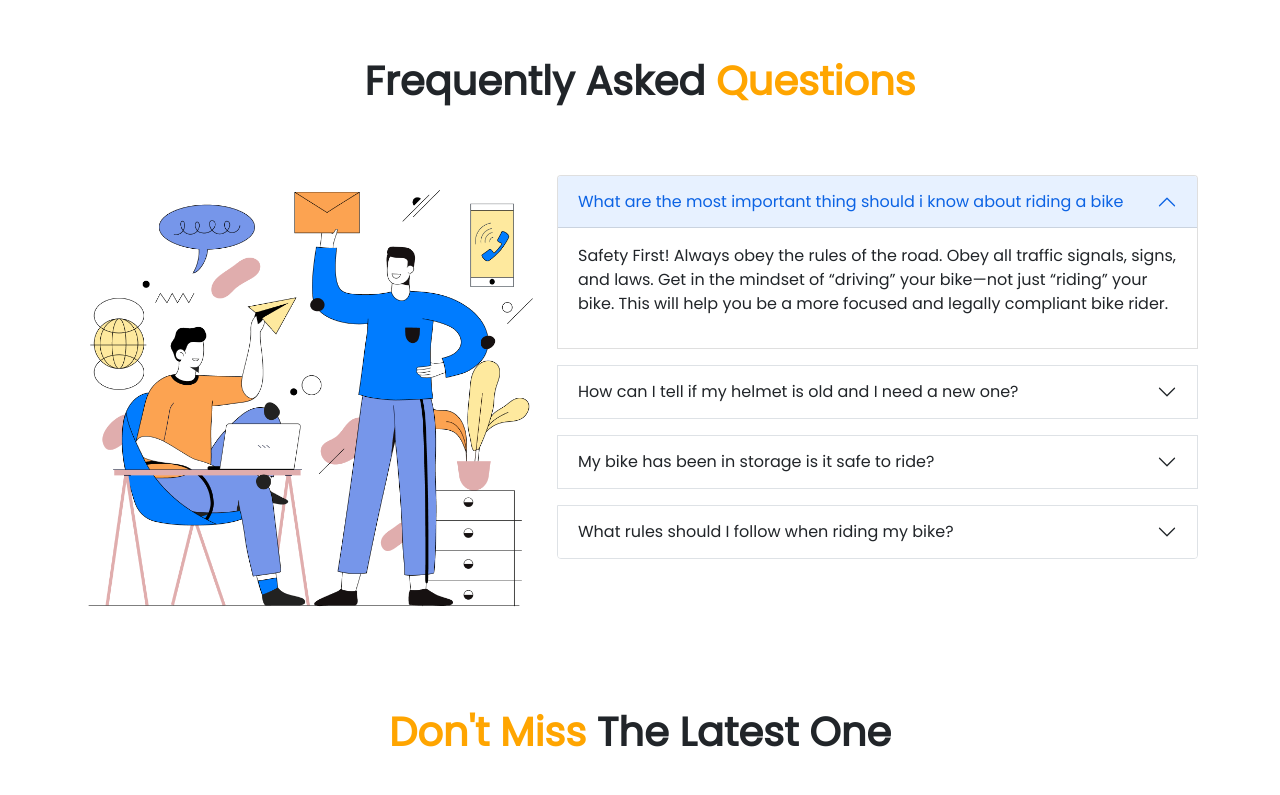
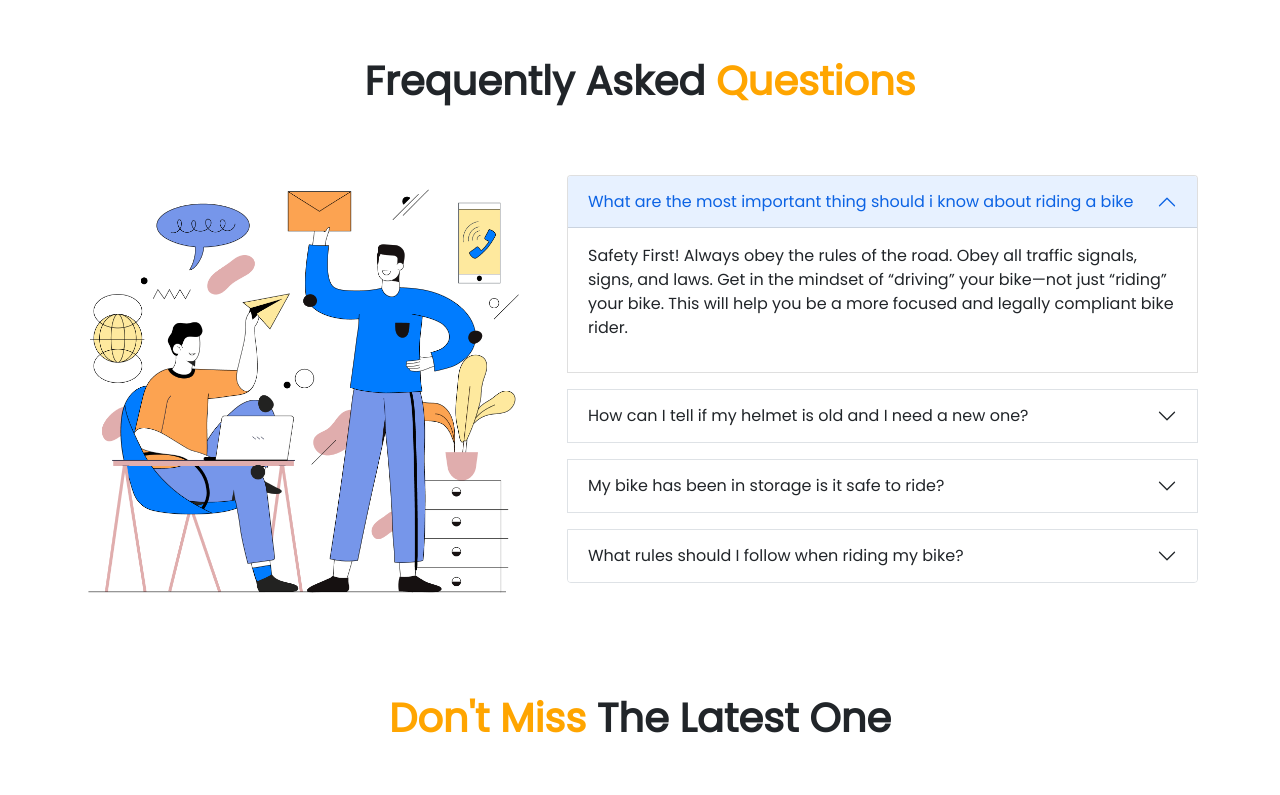
Before and after one commit to Tamanna14-cpu/honda-cbr, a plain HTML site: page index.html in a window 1280 px wide. Shown: the part 1787-2582 px from the top of the page. Drawn offline with nearby package versions, Linux system fonts and the light colour scheme.

Commit message:
again finishing touch

```diff
--- a/index.html
+++ b/index.html
@@ -191,7 +191,7 @@
         <!-- frequently asked question -->
         <section class="container">
             <p class="fs-1 fw-bold text-center p-5">Frequently Asked <span class="orange-text">Questions</span></p>
-            <div class="row d-flex justify-content-around">
+            <div class="row d-flex justify-content-around gx-5">
                 <div class="col-md-5">
                     <img class="img-fluid" src="images/faq.png" alt="">
                 </div>
```
